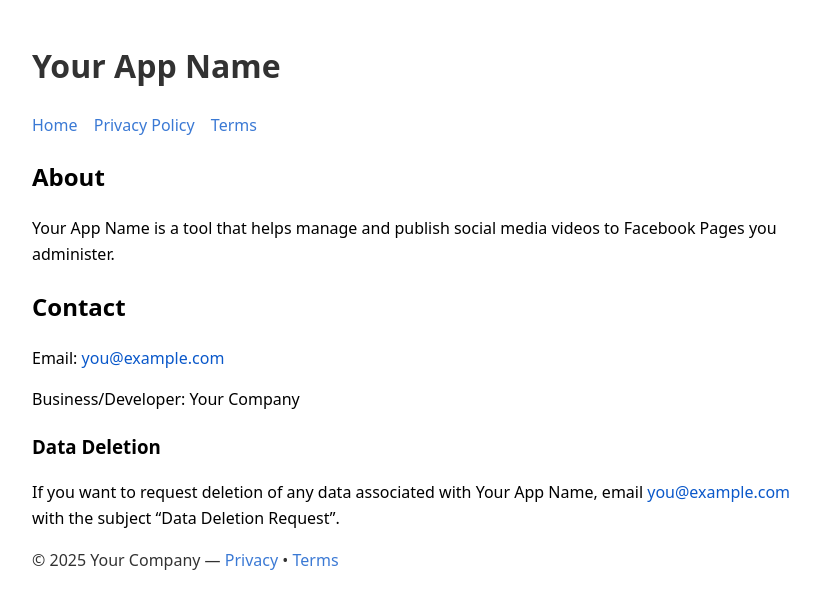
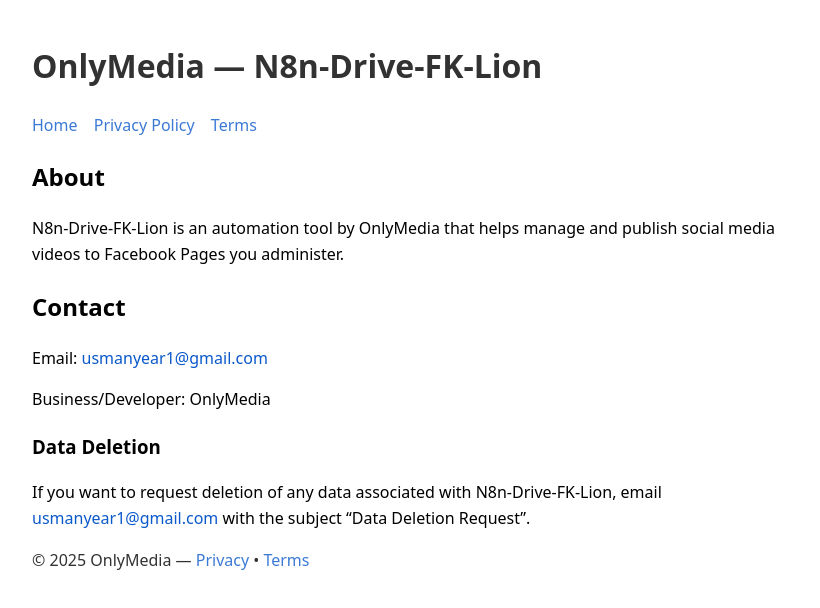
Before and after one commit to CaptensPB/onlymedia, a plain HTML site: page index.html in a window 1280 px wide. Shown: the whole page, without its empty margins (228-1048 px from the left). Drawn offline with Linux system fonts and the light colour scheme.

Commit message:
Update index.html

```diff
--- a/index.html
+++ b/index.html
@@ -2,9 +2,9 @@
 <html lang="en">
 <head>
   <meta charset="utf-8">
-  <title>Your App Name — Official Site</title>
+  <title>OnlyMedia — N8n-Drive-FK-Lion</title>
   <meta name="viewport" content="width=device-width, initial-scale=1">
-  <meta name="description" content="Official site for Your App Name. Contact info, Privacy Policy, and Terms.">
+  <meta name="description" content="Official site for N8n-Drive-FK-Lion by OnlyMedia. Contact info, Privacy Policy, and Terms.">
   <style>
     body{font-family:system-ui,-apple-system,Segoe UI,Roboto,Arial,sans-serif;max-width:760px;margin:40px auto;padding:0 16px;line-height:1.6}
     header,footer{opacity:.8}
@@ -15,7 +15,7 @@
 </head>
 <body>
   <header>
-    <h1>Your App Name</h1>
+    <h1>OnlyMedia — N8n-Drive-FK-Lion</h1>
     <nav>
       <a href="/">Home</a>
       <a href="/privacy.html">Privacy Policy</a>
@@ -25,18 +25,18 @@
 
   <main>
     <h2>About</h2>
-    <p>Your App Name is a tool that helps manage and publish social media videos to Facebook Pages you administer.</p>
+    <p>N8n-Drive-FK-Lion is an automation tool by OnlyMedia that helps manage and publish social media videos to Facebook Pages you administer.</p>
 
     <h2>Contact</h2>
-    <p>Email: <a href="mailto:you@example.com">you@example.com</a></p>
-    <p>Business/Developer: Your Company</p>
+    <p>Email: <a href="mailto:usmanyear1@gmail.com">usmanyear1@gmail.com</a></p>
+    <p>Business/Developer: OnlyMedia</p>
 
     <h3>Data Deletion</h3>
-    <p>If you want to request deletion of any data associated with Your App Name, email <a href="mailto:you@example.com">you@example.com</a> with the subject “Data Deletion Request”.</p>
+    <p>If you want to request deletion of any data associated with N8n-Drive-FK-Lion, email <a href="mailto:usmanyear1@gmail.com">usmanyear1@gmail.com</a> with the subject “Data Deletion Request”.</p>
   </main>
 
   <footer>
-    <p>© <span id="y"></span> Your Company — <a href="/privacy.html">Privacy</a> • <a href="/terms.html">Terms</a></p>
+    <p>© <span id="y"></span> OnlyMedia — <a href="/privacy.html">Privacy</a> • <a href="/terms.html">Terms</a></p>
   </footer>
   <script>document.getElementById('y').textContent = new Date().getFullYear();</script>
 </body>
```
